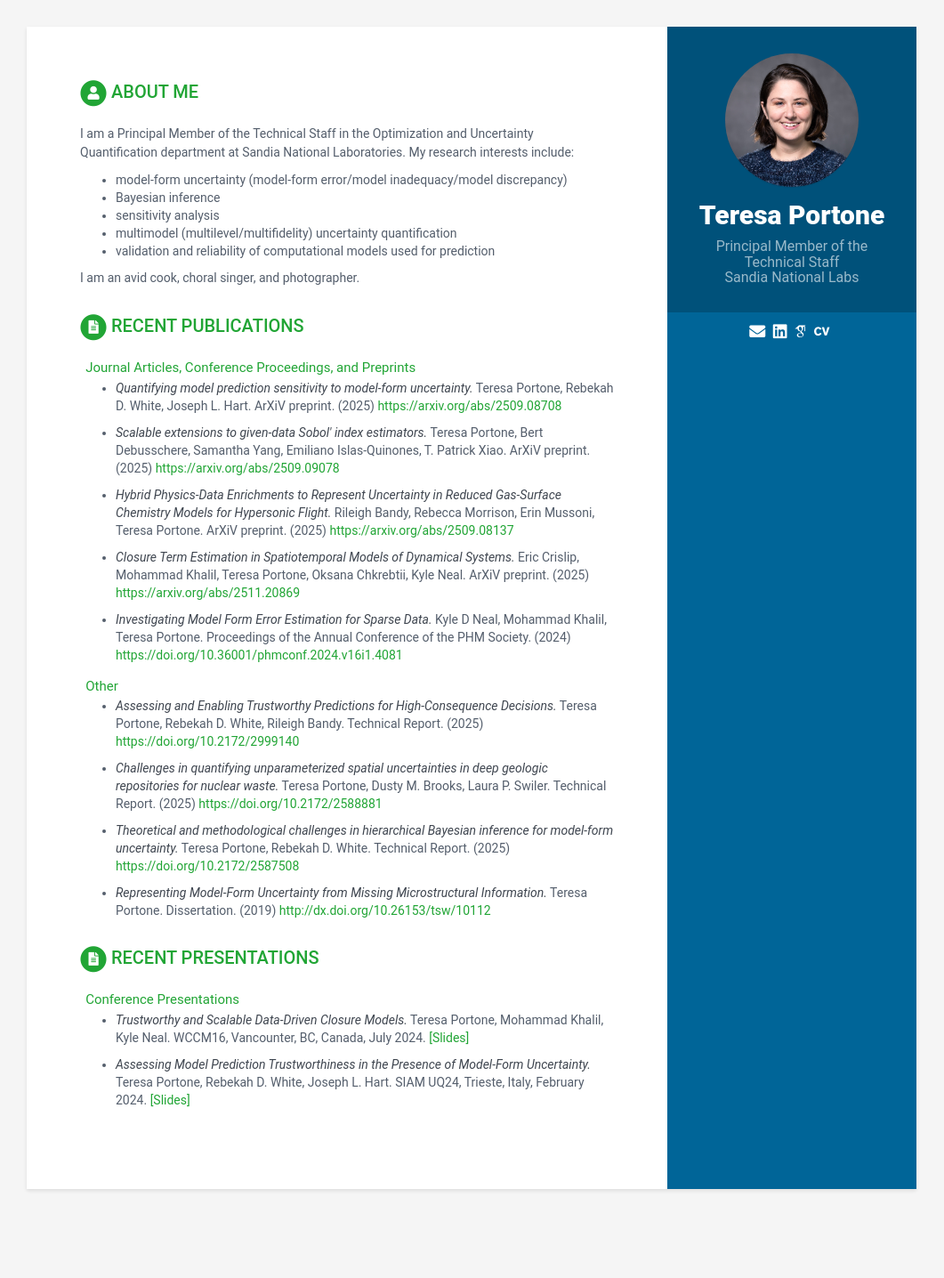
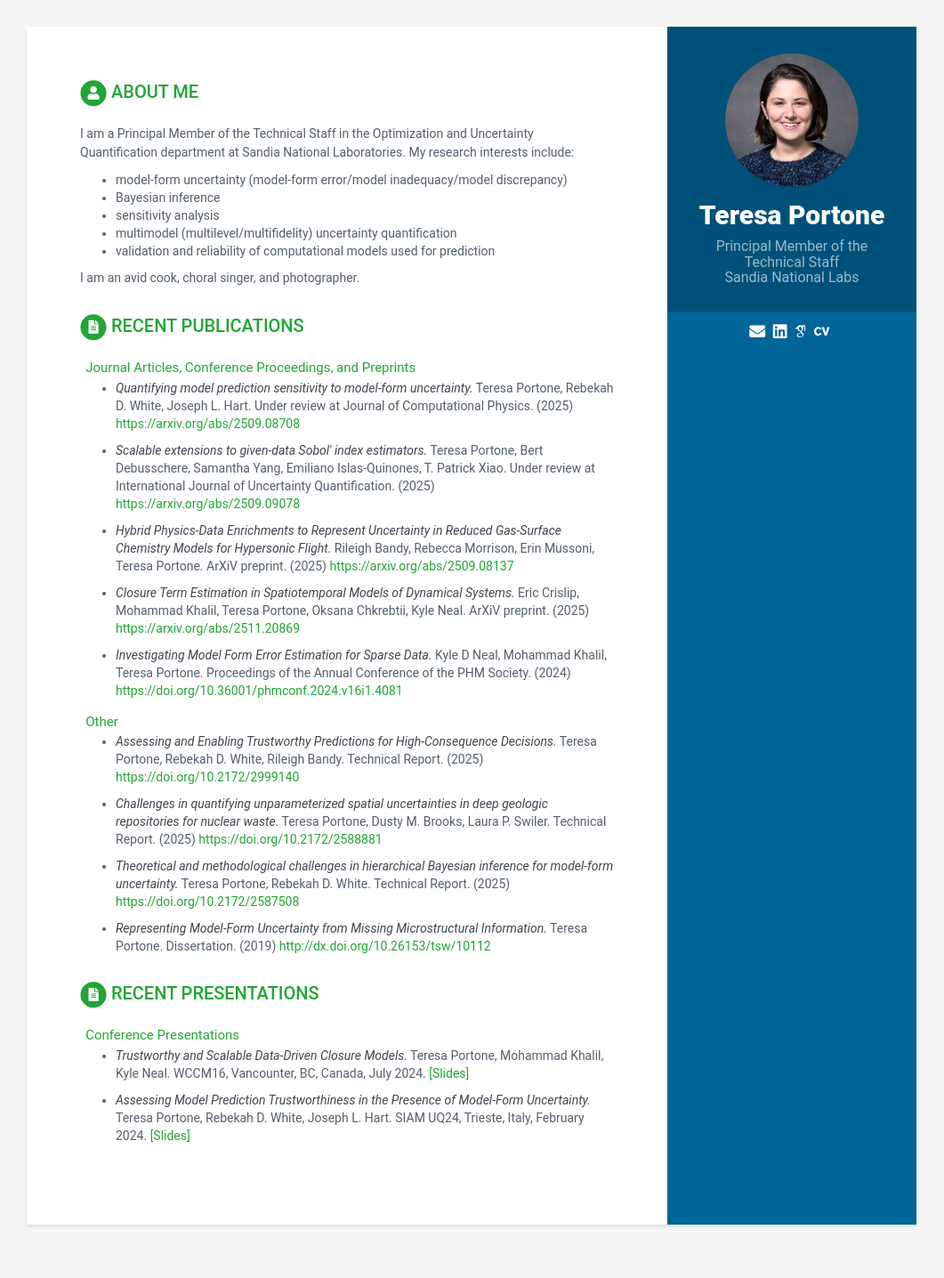
Before and after one commit to teresaportone/teresaportone.github.io, a Jekyll site: the page built from index.html, in a window 1280 px wide. Shown: the whole page at 89% size, without its empty margins (110-1171 px from the left). Built offline with Jekyll 4.4.1, drawn with Linux system fonts in a browser that asks for light colours; some web fonts are replaced; before the commit the page ends 1396 px from its top, so only the background shows below that.

Commit message:
Updated status of preprints.

```diff
--- a/_data/data.yml
+++ b/_data/data.yml
@@ -32,12 +32,12 @@ publications:
   papers:
     - title: Quantifying model prediction sensitivity to model-form uncertainty
       authors: Teresa Portone, Rebekah D. White, Joseph L. Hart
-      journal: ArXiV preprint
+      journal: Under review at Journal of Computational Physics
       year: 2025
       link: "https://arxiv.org/abs/2509.08708"
     - title: Scalable extensions to given-data Sobol' index estimators
       authors: Teresa Portone, Bert Debusschere, Samantha Yang, Emiliano Islas-Quinones, T. Patrick Xiao
-      journal: ArXiV preprint
+      journal: Under review at International Journal of Uncertainty Quantification
       year: 2025
       link: "https://arxiv.org/abs/2509.09078"
     - title: Hybrid Physics-Data Enrichments to Represent Uncertainty in Reduced Gas-Surface Chemistry Models for Hypersonic Flight
```
Also changed, not shown: 2 other files.
